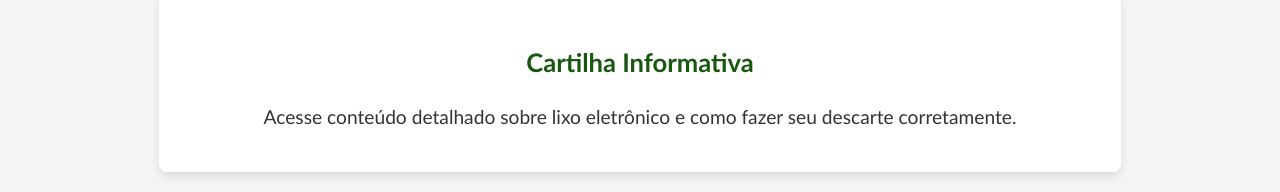
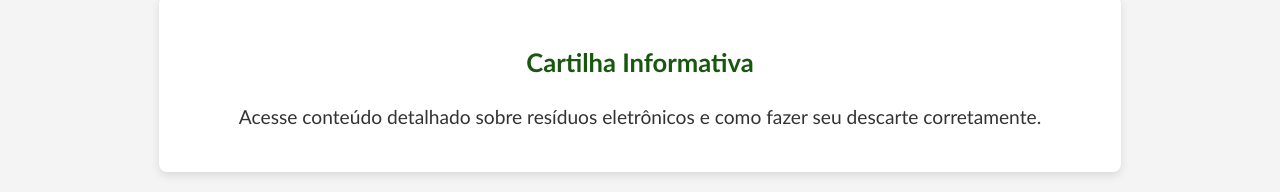
Before and after one commit to GreenTechUFSM/GreenTech, a plain HTML site: page index.html in a window 1280 px wide. Shown: the part 812-1004 px from the top of the page. Drawn offline with Linux system fonts and the light colour scheme.

Commit message:
Update index.html

```diff
--- a/index.html
+++ b/index.html
@@ -44,7 +44,7 @@
         <!-- Cartilha Informativa -->
         <div class="feature-item">
             <h3>Cartilha Informativa</h3>
-            <p>Acesse conteúdo detalhado sobre lixo eletrônico e como fazer seu descarte corretamente.</p>
+            <p>Acesse conteúdo detalhado sobre resíduos eletrônicos e como fazer seu descarte corretamente.</p>
         </div>
 
         <!-- Mapa Interativo -->
```
